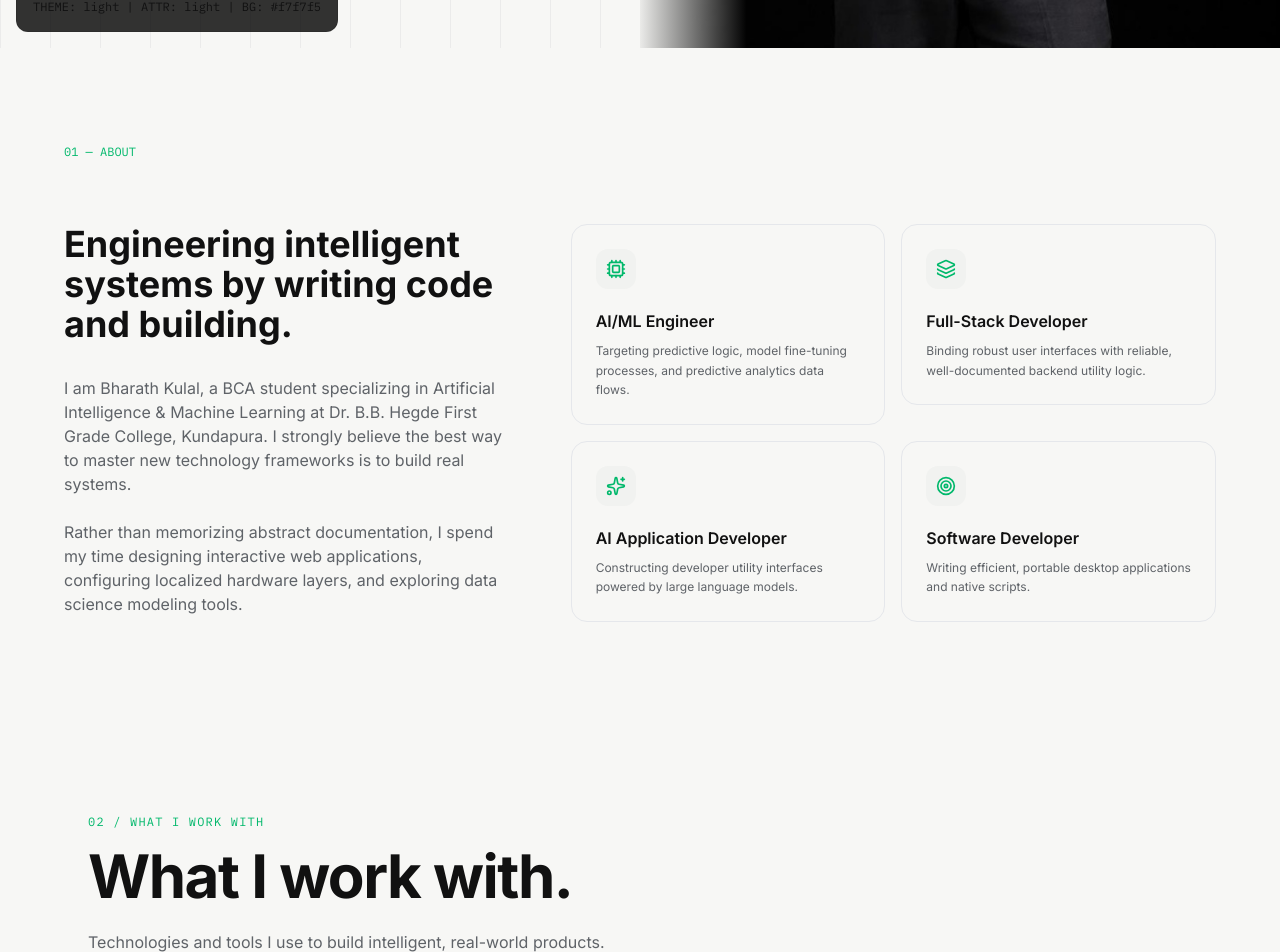
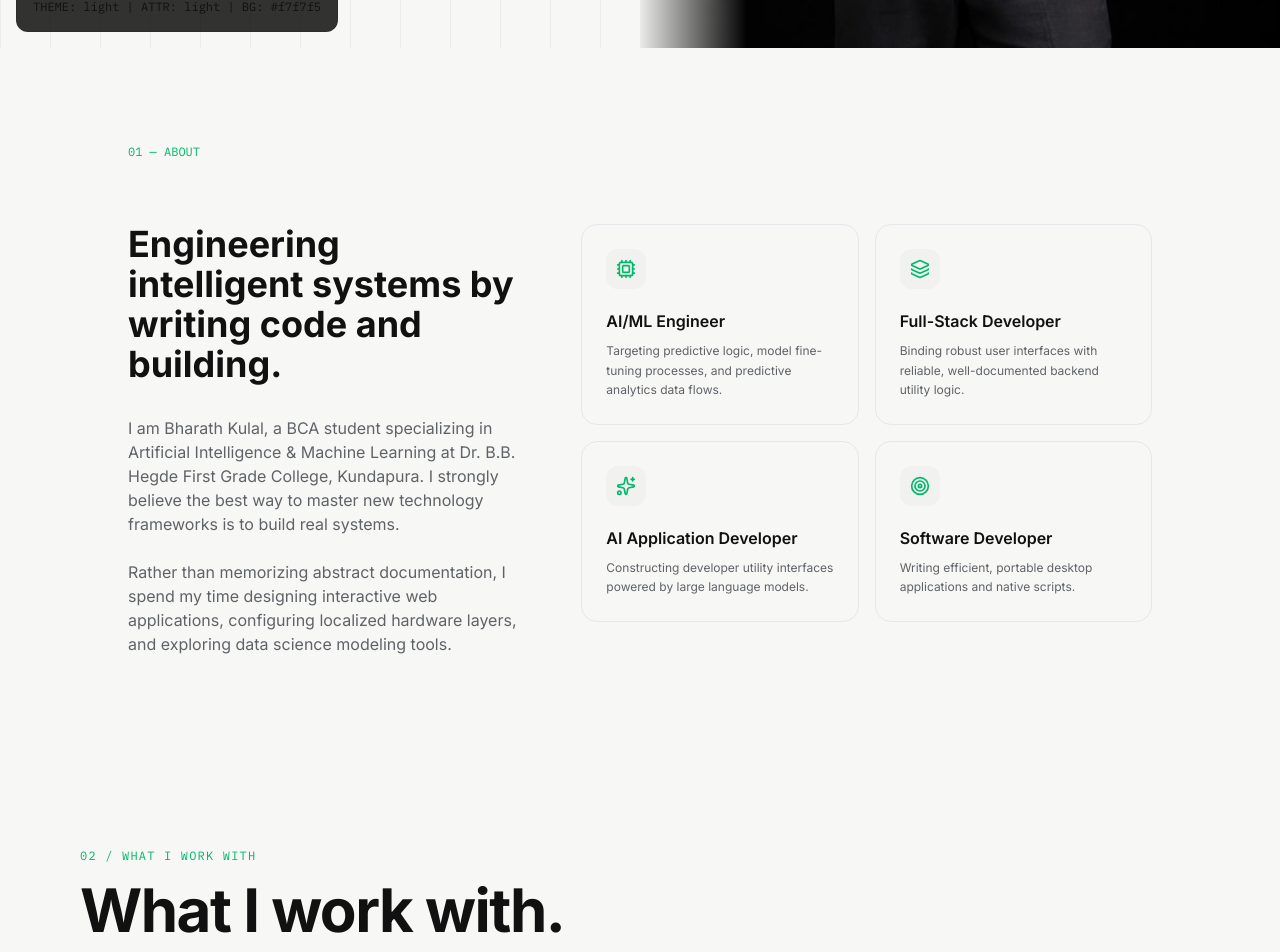
Before and after one commit to Bharathkulal/portfolio, a React (Vite) app: page / in a window 1280 px wide. Shown: the part 752-1704 px from the top of the page. Built offline with nearby package versions, Linux system fonts and the light colour scheme.

Commit message:
making it in full screen

```diff
--- a/src/App.jsx
+++ b/src/App.jsx
@@ -59,7 +59,7 @@ export default function App() {
 
         {/* 04. Selected Work Modules */}
         <section id="projects" className="py-24 px-6 md:px-12 bg-brand-bg relative">
-          <div className="w-full max-w-6xl mx-auto">
+          <div className="w-full px-6 sm:px-12 lg:px-20 mx-auto">
             <SectionReveal>
               <div className="flex items-center gap-4 mb-16">
                 <span className="font-mono text-xs text-brand-accent">03 — SELECTED WORK</span>
--- a/src/components/AISection.jsx
+++ b/src/components/AISection.jsx
@@ -31,7 +31,7 @@ export default function AISection() {
     <section id="ai-focus" className="py-24 px-6 md:px-12 bg-brand-bg relative">
       <div className="absolute inset-0 bg-gradient-to-b from-brand-bg/40 to-transparent pointer-events-none" />
 
-      <div className="w-full max-w-6xl mx-auto">
+      <div className="w-full px-6 sm:px-12 lg:px-20 mx-auto">
         <SectionReveal>
           <div className="flex items-center gap-4 mb-16">
             <span className="font-mono text-xs text-brand-accent">03 — AI / ML SPECIALIZATION</span>
--- a/src/components/About.jsx
+++ b/src/components/About.jsx
@@ -31,7 +31,7 @@ export default function About() {
       {/* Background decoration lines */}
       <div className="absolute top-0 left-1/4 w-px h-full bg-brand-border/10 pointer-events-none" />
 
-      <div className="w-full max-w-6xl mx-auto">
+      <div className="w-full px-6 sm:px-12 lg:px-20 mx-auto">
         <SectionReveal>
           <div className="flex items-center gap-4 mb-16">
             <span className="font-mono text-xs text-brand-accent">01 — ABOUT</span>
--- a/src/components/Achievements.jsx
+++ b/src/components/Achievements.jsx
@@ -6,7 +6,7 @@ import { Award, Layers, Trophy } from 'lucide-react';
 export default function Achievements() {
   return (
     <section id="achievements" className="py-24 px-6 md:px-12 bg-brand-bg relative">
-      <div className="w-full max-w-5xl mx-auto">
+      <div className="w-full px-6 sm:px-12 lg:px-20 mx-auto">
         <SectionReveal>
           <div className="flex items-center gap-4 mb-16">
             <span className="font-mono text-xs text-brand-accent">05 — EXPERIENCES & ACTIVITIES</span>
--- a/src/components/Certifications.jsx
+++ b/src/components/Certifications.jsx
@@ -6,7 +6,7 @@ import { Award, ShieldAlert } from 'lucide-react';
 export default function Certifications() {
   return (
     <section id="certifications" className="py-24 px-6 md:px-12 bg-brand-bg relative">
-      <div className="w-full max-w-5xl mx-auto">
+      <div className="w-full px-6 sm:px-12 lg:px-20 mx-auto">
         <SectionReveal>
           <div className="flex items-center gap-4 mb-16">
             <span className="font-mono text-xs text-brand-accent">06 — CREDENTIALS</span>
--- a/src/components/Contact.jsx
+++ b/src/components/Contact.jsx
@@ -32,7 +32,7 @@ export default function Contact() {
       {/* Background radial highlight */}
       <div className="absolute bottom-0 left-1/2 -translate-x-1/2 w-[500px] h-[500px] bg-brand-accent/5 rounded-full blur-[140px] pointer-events-none" />
 
-      <div className="w-full max-w-5xl mx-auto">
+      <div className="w-full px-6 sm:px-12 lg:px-20 mx-auto">
         <SectionReveal>
           <div className="flex items-center gap-4 mb-16">
             <span className="font-mono text-xs text-brand-accent">07 — CONNECTION</span>
--- a/src/components/Skills.jsx
+++ b/src/components/Skills.jsx
@@ -324,7 +324,7 @@ export default function Skills() {
       {/* Background decoration line */}
       <div className="absolute top-0 right-1/4 w-px h-full bg-brand-border/5 pointer-events-none" />
 
-      <div className="w-full max-w-6xl mx-auto px-6 relative z-10 text-left">
+      <div className="w-full px-6 sm:px-12 lg:px-20 mx-auto relative z-10 text-left">
         <motion.div
           initial="hidden"
           whileInView="visible"
--- a/src/components/Timeline.jsx
+++ b/src/components/Timeline.jsx
@@ -8,7 +8,7 @@ export default function Timeline() {
     <section id="journey" className="py-24 px-6 md:px-12 bg-brand-bg relative">
       <div className="absolute top-0 left-1/3 w-px h-full bg-brand-border/10 pointer-events-none" />
 
-      <div className="w-full max-w-4xl mx-auto">
+      <div className="w-full px-6 sm:px-12 lg:px-20 mx-auto">
         <SectionReveal>
           <div className="flex items-center gap-4 mb-16">
             <span className="font-mono text-xs text-brand-accent">04 — JOURNEY</span>
--- a/src/index.css
+++ b/src/index.css
@@ -46,11 +46,12 @@
   body {
     margin: 0;
     overflow-x: hidden;
-    transition: background-color 300ms ease, color 300ms ease, border-color 300ms ease, box-shadow 300ms ease;
+    -webkit-overflow-scrolling: touch; /* Momentum scrolling on iOS */
+    transition: background-color 300ms ease, color 300ms ease;
   }
 
-  /* Apply smooth transitions globally for theme shifts */
-  header, nav, a, p, h1, h2, h3, h4, span, ul, li, button, input, textarea, div, section {
+  /* Target smooth theme transition to layout containers rather than all elements */
+  .theme-transition {
     transition: background-color 300ms ease, color 300ms ease, border-color 300ms ease, box-shadow 300ms ease;
   }
 }
```
